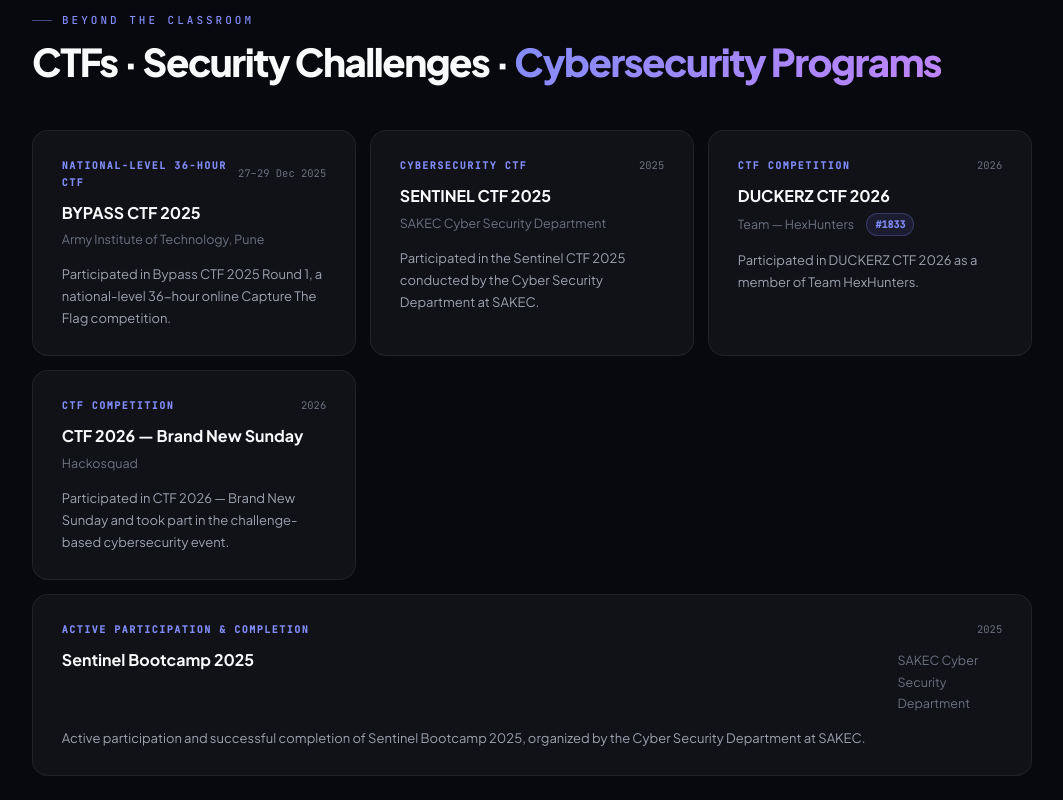
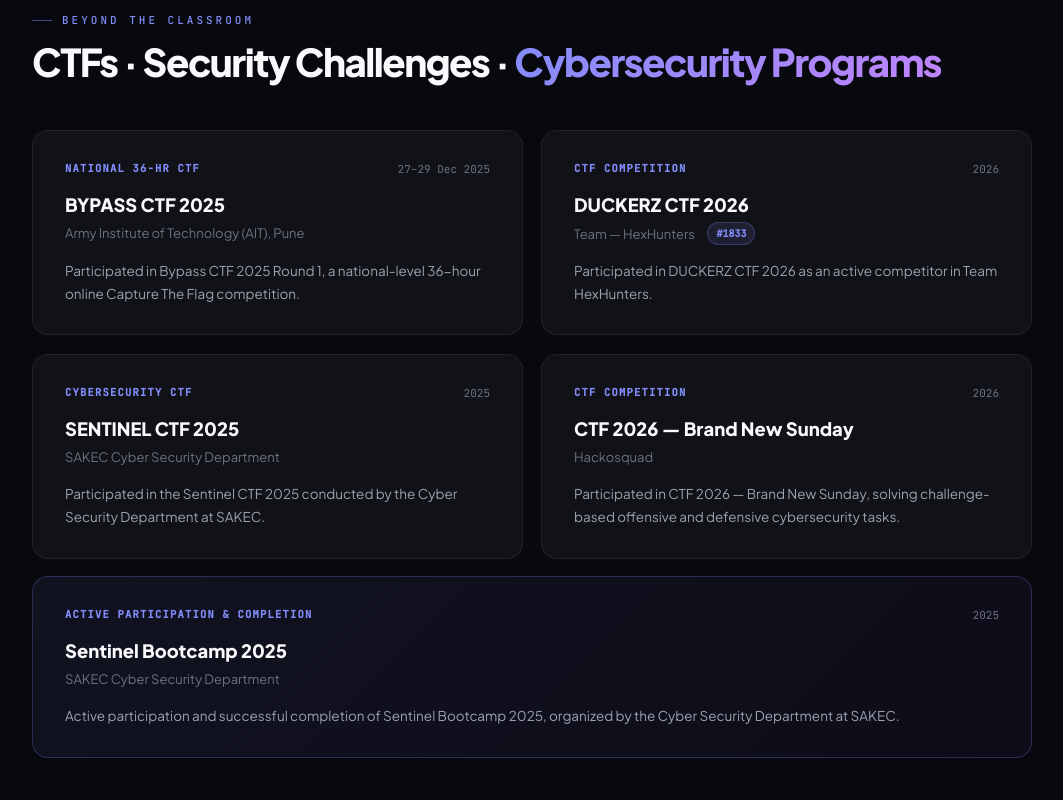
Before and after one commit to neev21-alt/Portfolio, a plain HTML site: page index.html in a window 1280 px wide. Shown: the part 6700-7500 px from the top of the page, without its empty margins (108-1171 px from the left). Drawn offline with Linux system fonts and the light colour scheme.

Commit message:
Fix CTF and Hackathons section layout and symmetry
- Replaced 3-column asymmetric layout with a balanced 2x2 grid for CTF competitions
- Fixed Sentinel Bootcamp card layout to be a full-width featured highlight banner with proper vertical text flow and accent border
- Standardized card headers, typography, and badges to eliminate text wrapping
- Set flexible column heights with bottom-aligned tags across all CTF and Hackathon cards

```diff
--- a/index.html
+++ b/index.html
@@ -615,17 +615,29 @@
       </div>
       <div class="ctf-grid stagger reveal">
 
+        <!-- CTF 1 -->
         <div class="card ctf-card tilt">
           <div class="ctf-top">
-            <div class="ctf-type">National-Level 36-Hour CTF</div>
+            <div class="ctf-type">National 36-Hr CTF</div>
             <div class="ctf-date">27–29 Dec 2025</div>
           </div>
           <div class="ctf-title">BYPASS CTF 2025</div>
-          <div class="ctf-org">Army Institute of Technology, Pune</div>
-          <p class="ctf-desc">Participated in Bypass CTF 2025 Round 1, a national-level 36-hour online Capture The Flag
-            competition.</p>
+          <div class="ctf-org">Army Institute of Technology (AIT), Pune</div>
+          <p class="ctf-desc">Participated in Bypass CTF 2025 Round 1, a national-level 36-hour online Capture The Flag competition.</p>
         </div>
 
+        <!-- CTF 2 -->
+        <div class="card ctf-card tilt">
+          <div class="ctf-top">
+            <div class="ctf-type">CTF Competition</div>
+            <div class="ctf-date">2026</div>
+          </div>
+          <div class="ctf-title">DUCKERZ CTF 2026</div>
+          <div class="ctf-org">Team — HexHunters &nbsp;<span class="ctf-cert-num">#1833</span></div>
+          <p class="ctf-desc">Participated in DUCKERZ CTF 2026 as an active competitor in Team HexHunters.</p>
+        </div>
+
+        <!-- CTF 3 -->
         <div class="card ctf-card tilt">
           <div class="ctf-top">
             <div class="ctf-type">Cybersecurity CTF</div>
@@ -633,20 +645,10 @@
           </div>
           <div class="ctf-title">SENTINEL CTF 2025</div>
           <div class="ctf-org">SAKEC Cyber Security Department</div>
-          <p class="ctf-desc">Participated in the Sentinel CTF 2025 conducted by the Cyber Security Department at SAKEC.
-          </p>
+          <p class="ctf-desc">Participated in the Sentinel CTF 2025 conducted by the Cyber Security Department at SAKEC.</p>
         </div>
 
-        <div class="card ctf-card tilt">
-          <div class="ctf-top">
-            <div class="ctf-type">CTF Competition</div>
-            <div class="ctf-date">2026</div>
-          </div>
-          <div class="ctf-title">DUCKERZ CTF 2026</div>
-          <div class="ctf-org">Team — HexHunters &nbsp;<span class="ctf-cert-num">#1833</span></div>
-          <p class="ctf-desc">Participated in DUCKERZ CTF 2026 as a member of Team HexHunters.</p>
-        </div>
-
+        <!-- CTF 4 -->
         <div class="card ctf-card tilt">
           <div class="ctf-top">
             <div class="ctf-type">CTF Competition</div>
@@ -654,10 +656,10 @@
           </div>
           <div class="ctf-title">CTF 2026 — Brand New Sunday</div>
           <div class="ctf-org">Hackosquad</div>
-          <p class="ctf-desc">Participated in CTF 2026 — Brand New Sunday and took part in the challenge-based
-            cybersecurity event.</p>
+          <p class="ctf-desc">Participated in CTF 2026 — Brand New Sunday, solving challenge-based offensive and defensive cybersecurity tasks.</p>
         </div>
 
+        <!-- Featured Bootcamp -->
         <div class="card ctf-card ctf-bootcamp tilt">
           <div class="ctf-top">
             <div class="ctf-type">Active Participation &amp; Completion</div>
@@ -665,8 +667,7 @@
           </div>
           <div class="ctf-title">Sentinel Bootcamp 2025</div>
           <div class="ctf-org">SAKEC Cyber Security Department</div>
-          <p class="ctf-desc">Active participation and successful completion of Sentinel Bootcamp 2025, organized by the
-            Cyber Security Department at SAKEC.</p>
+          <p class="ctf-desc">Active participation and successful completion of Sentinel Bootcamp 2025, organized by the Cyber Security Department at SAKEC.</p>
         </div>
 
       </div>
--- a/style.css
+++ b/style.css
@@ -1766,62 +1766,54 @@
     ═══════════════════════════════════════════ */
     .ctf-grid {
       display: grid;
-      grid-template-columns: repeat(3, 1fr);
-      gap: 14px;
+      grid-template-columns: repeat(2, 1fr);
+      gap: 18px;
     }
 
     .ctf-card {
-      padding: 1.6rem 1.8rem;
-    }
-
-    .ctf-bootcamp {
-      grid-column: 1 / -1;
-      display: grid;
-      grid-template-columns: auto 1fr;
-      column-gap: 2rem;
-      align-items: start;
-    }
-
-    .ctf-bootcamp .ctf-top {
-      grid-column: 1 / -1;
+      padding: 1.8rem 2rem;
+      display: flex;
+      flex-direction: column;
+      height: 100%;
+      transition: border-color 0.25s, transform 0.25s, box-shadow 0.25s;
     }
 
     .ctf-top {
       display: flex;
       align-items: center;
       justify-content: space-between;
-      gap: 8px;
-      margin-bottom: 0.75rem;
+      gap: 12px;
+      margin-bottom: 0.9rem;
     }
 
     .ctf-type {
       font-family: var(--mono);
-      font-size: 10px;
+      font-size: 10.5px;
       font-weight: 700;
-      letter-spacing: 1.5px;
+      letter-spacing: 1.2px;
       text-transform: uppercase;
       color: var(--accent);
     }
 
     .ctf-date {
       font-family: var(--mono);
-      font-size: 10.5px;
+      font-size: 11px;
       color: var(--muted);
       white-space: nowrap;
     }
 
     .ctf-title {
-      font-size: 1rem;
-      font-weight: 700;
+      font-size: 1.15rem;
+      font-weight: 800;
       color: var(--text);
       margin-bottom: 0.35rem;
       line-height: 1.3;
     }
 
     .ctf-org {
-      font-size: 12.5px;
+      font-size: 13px;
       color: var(--muted);
-      margin-bottom: 0.8rem;
+      margin-bottom: 0.9rem;
       display: flex;
       align-items: center;
       gap: 8px;
@@ -1835,23 +1827,40 @@
       font-weight: 700;
       padding: 2px 8px;
       border-radius: 100px;
-      background: rgba(129,140,248,0.1);
+      background: rgba(129,140,248,0.12);
       color: var(--accent);
       border: 1px solid rgba(129,140,248,0.25);
     }
 
     .ctf-desc {
-      font-size: 13px;
+      font-size: 13.5px;
       color: var(--muted-2);
       line-height: 1.7;
-    }
-
-    @media (max-width: 900px) {
-      .ctf-grid { grid-template-columns: repeat(2, 1fr); }
-      .ctf-bootcamp { grid-column: 1 / -1; }
-    }
-
-    @media (max-width: 540px) {
+      margin-top: auto;
+    }
+
+    /* Featured Bootcamp Banner (Full Width) */
+    .ctf-bootcamp {
+      grid-column: 1 / -1;
+      display: flex;
+      flex-direction: column;
+      background: linear-gradient(135deg, rgba(129, 140, 248, 0.08) 0%, rgba(167, 139, 250, 0.04) 100%);
+      border: 1px solid rgba(129, 140, 248, 0.25);
+      position: relative;
+      overflow: hidden;
+    }
+
+    .ctf-bootcamp::before {
+      content: '';
+      position: absolute;
+      top: 0;
+      left: 0;
+      width: 4px;
+      height: 100%;
+      background: var(--gradient);
+    }
+
+    @media (max-width: 768px) {
       .ctf-grid { grid-template-columns: 1fr; }
     }
 
@@ -1865,7 +1874,15 @@
     }
 
     .hack-card {
-      padding: 1.6rem 1.8rem;
+      padding: 1.8rem;
+      display: flex;
+      flex-direction: column;
+      height: 100%;
+    }
+
+    .hack-card .proj-tags {
+      margin-top: auto;
+      padding-top: 0.8rem;
     }
 
     .hack-top {
```
